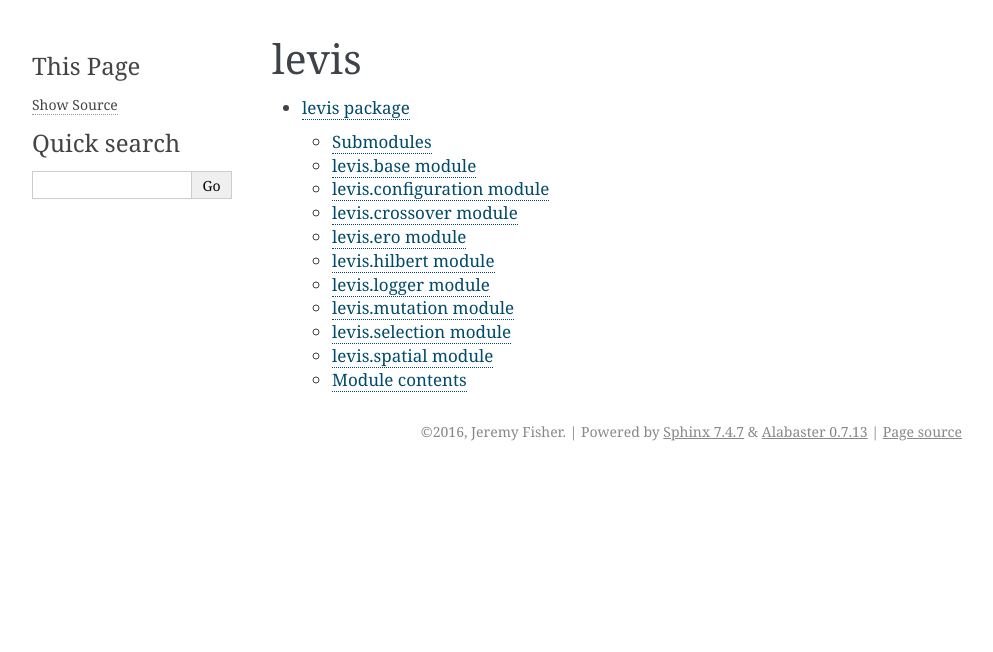
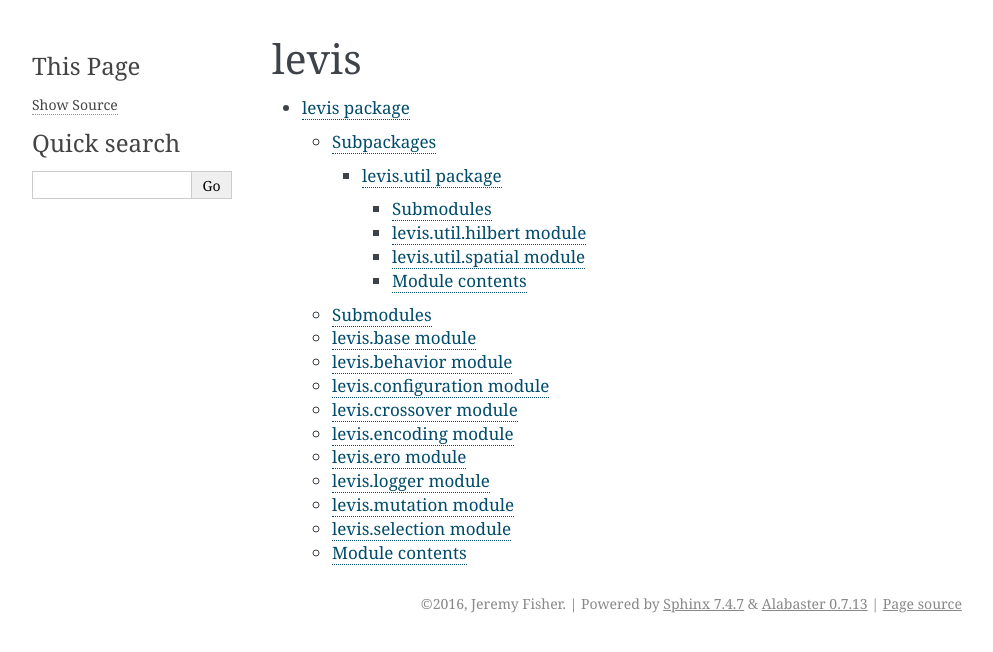
Before and after one commit to rawg/levis, a Sphinx documentation site: the page built from docs/source/modules.rst, in a window 1280 px wide. Shown: the top 652 px of the page, without its empty margins (148-1141 px from the left). Built offline with Sphinx 7.4.7, drawn with Linux system fonts in a browser that asks for light colours; formulas are drawn with MathJax 3.

Commit message:
Updating autodoc index

```diff
--- a/docs/source/levis.rst
+++ b/docs/source/levis.rst
@@ -1,5 +1,12 @@
 levis package
 =============
+
+Subpackages
+-----------
+
+.. toctree::
+
+    levis.util
 
 Submodules
 ----------
@@ -8,6 +15,14 @@ levis.base module
 -----------------
 
 .. automodule:: levis.base
+    :members:
+    :undoc-members:
+    :show-inheritance:
+
+levis.behavior module
+---------------------
+
+.. automodule:: levis.behavior
     :members:
     :undoc-members:
     :show-inheritance:
@@ -28,18 +43,18 @@ levis.crossover module
     :undoc-members:
     :show-inheritance:
 
+levis.encoding module
+---------------------
+
+.. automodule:: levis.encoding
+    :members:
+    :undoc-members:
+    :show-inheritance:
+
 levis.ero module
 ----------------
 
 .. automodule:: levis.ero
-    :members:
-    :undoc-members:
-    :show-inheritance:
-
-levis.hilbert module
---------------------
-
-.. automodule:: levis.hilbert
     :members:
     :undoc-members:
     :show-inheritance:
--- /dev/null
+++ b/docs/source/levis.util.rst
@@ -0,0 +1,30 @@
+levis.util package
+==================
+
+Submodules
+----------
+
+levis.util.hilbert module
+-------------------------
+
+.. automodule:: levis.util.hilbert
+    :members:
+    :undoc-members:
+    :show-inheritance:
+
+levis.util.spatial module
+-------------------------
+
+.. automodule:: levis.util.spatial
+    :members:
+    :undoc-members:
+    :show-inheritance:
+
+
+Module contents
+---------------
+
+.. automodule:: levis.util
+    :members:
+    :undoc-members:
+    :show-inheritance:
```
Also changed, not shown: other parts of docs/source/levis.rst (+0 -8 lines).
